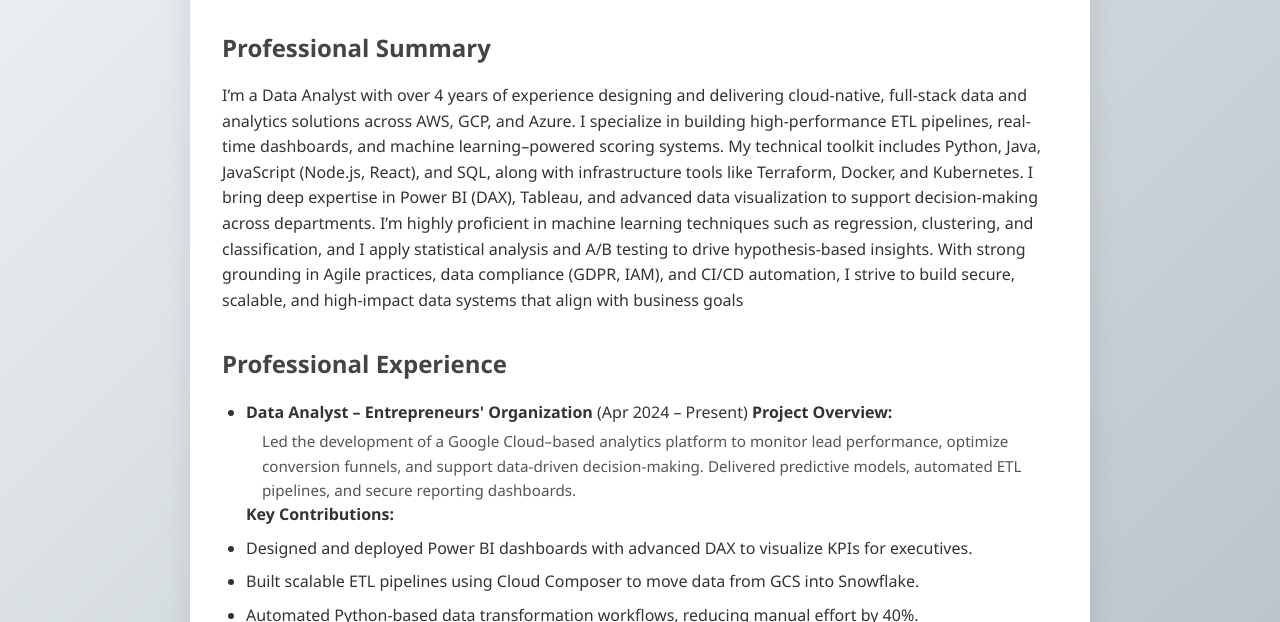
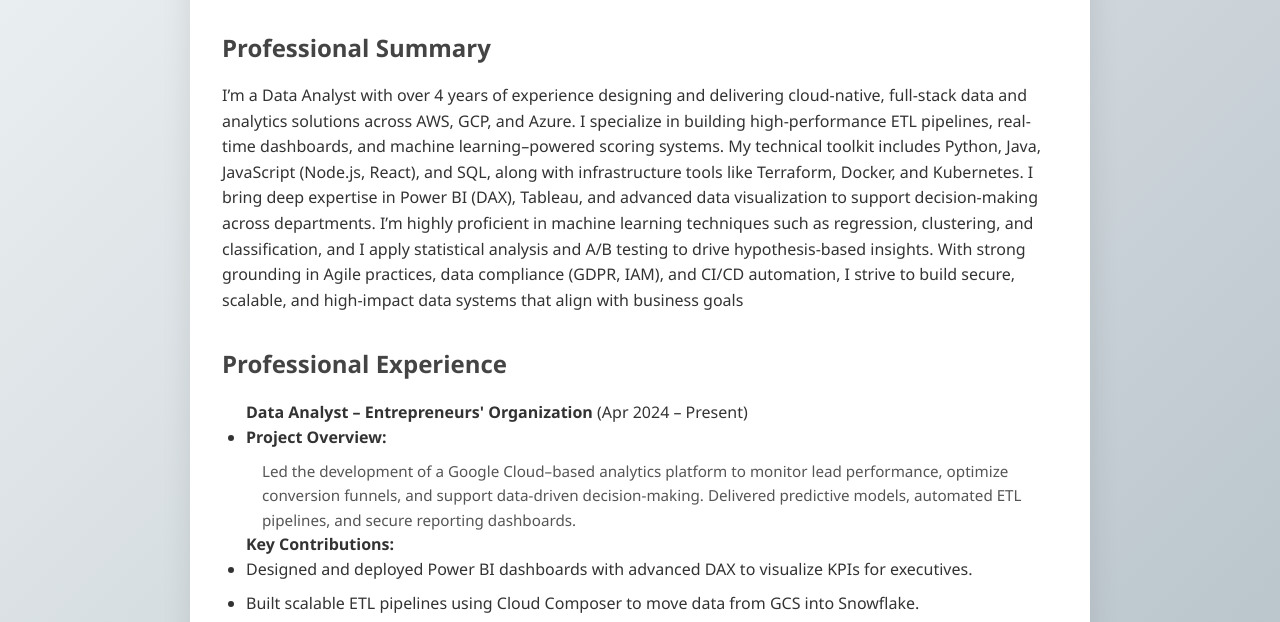
Before and after one commit to rajinikanth27/Portfolio-site, a plain HTML site: page index.html in a window 1280 px wide. Shown: the part 173-795 px from the top of the page. Drawn offline with Linux system fonts and the light colour scheme.

Commit message:
updated heading for professional experience

```diff
--- a/index.html
+++ b/index.html
@@ -53,8 +53,8 @@
     <section>
       <h2>Professional Experience</h2>
       <ul>
-        <li><span class="highlight">Data Analyst – Entrepreneurs' Organization</span> (Apr 2024 – Present)
-          <span class="highlight">Project Overview:</span>
+        <p><span class="highlight">Data Analyst – Entrepreneurs' Organization</span> (Apr 2024 – Present)</p>
+         <li> <span class="highlight">Project Overview:</span> </li>
           <div class="desc">Led the development of a Google Cloud–based analytics platform to monitor lead performance, optimize conversion funnels, and support data-driven decision-making. Delivered predictive models, automated ETL pipelines, and secure reporting dashboards.</div>
           <span class="highlight">Key Contributions:</span>
           <li>Designed and deployed Power BI dashboards with advanced DAX to visualize KPIs for executives.</li>
```
